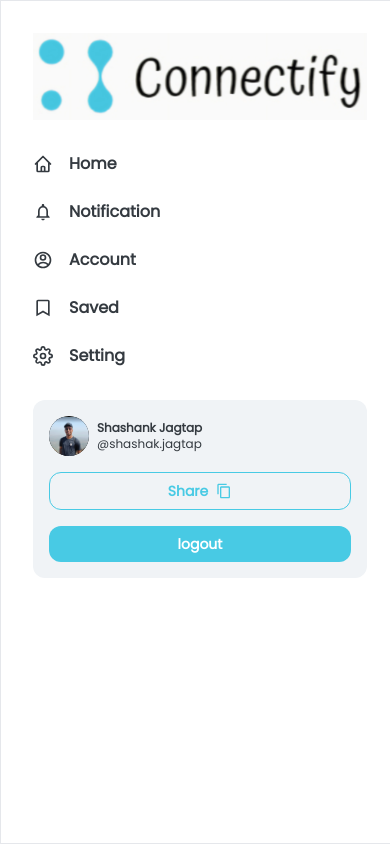
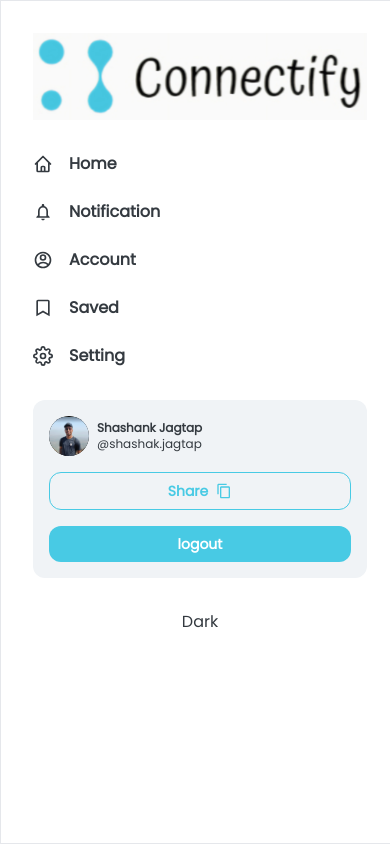
Before and after one commit to Oddwarrior/Connectify, a React (Vite) app in the folder client/: page / in a window 390 px wide. Shown: the top 845 px of the page. Built offline with nearby package versions, Linux system fonts and the light colour scheme.

Commit message:
dark theme added

```diff
--- a/client/src/App.jsx
+++ b/client/src/App.jsx
@@ -2,9 +2,8 @@ import React from "react"
 import Home from "./pages/Home"
 
 function App() {
-
   return (
-    <div className=" font-poppins">
+    <div className=" font-poppins  bg-backgroundBody text-text-primary dark:bg-backgroundBody-dark dark:text-text-primary-dark ">
       <Home />
     </div>
   )
--- /dev/null
+++ b/client/src/componenets/Card.jsx
@@ -0,0 +1,11 @@
+import React from 'react'
+
+const Card = ({ children, className }) => {
+    return (
+        <div className={`bg-background rounded-xl w-full dark:bg-background-dark text-sm ${className}`}>
+            {children}
+        </div>
+    )
+}
+
+export default Card
--- a/client/src/componenets/FollowerCard.jsx
+++ b/client/src/componenets/FollowerCard.jsx
@@ -1,4 +1,5 @@
 import React from 'react'
+import Card from './Card';
 
 const FollowerCard = () => {
 
@@ -37,9 +38,9 @@ const FollowerCard = () => {
     ];
 
     return (
-        <div className='bg-background rounded-xl w-full   mt-4 text-text-primary text-sm'>
+        <Card className=" mt-2">
             <div className=' px-6 p-4  font-semibold'>People who follow you</div>
-            <div className='overflow-auto  h-[35vh] px-4'>
+            <div className='overflow-auto  h-[34vh] px-4'>
                 {
                     followers.map((follower) => (
                         <div key={follower.id} className=' w-full rounded-xl p-2  flex justify-between items-center gap-4 text-sm'>
@@ -47,7 +48,7 @@ const FollowerCard = () => {
                                 <img className='w-10 h-10 object-contain rounded-full bg-black' src={follower.image} alt='dp' />
                                 <div>
                                     <div className='font-semibold'>{follower.name}</div>
-                                    <span>@{follower.username}</span>
+                                    <span className='dark:text-text-secondary-dark'>@{follower.username}</span>
                                 </div>
                             </div>
                             <button className='bg-accent rounded-xl px-4 p-2 text-white font-semibold'>Follow</button>
@@ -57,7 +58,7 @@ const FollowerCard = () => {
             </div>
 
 
-        </div>
+        </Card>
     )
 }
 
--- a/client/src/componenets/LeftBar.jsx
+++ b/client/src/componenets/LeftBar.jsx
@@ -1,4 +1,4 @@
-import React from 'react'
+import React, { useState } from 'react'
 import { HiOutlineHome } from "react-icons/hi"
 import { MdOutlineNotificationsNone, MdContentCopy } from "react-icons/md"
 import { RiAccountCircleLine } from "react-icons/ri"
@@ -6,13 +6,22 @@ import { BiBookmark } from "react-icons/bi"
 import { FiSettings } from "react-icons/fi"
 import myDp from "../assets/shashank_dp.png"
 import logo from "../assets/logo.png"
+import Card from './Card'
 
 const LeftBar = () => {
+    const [theme, setTheme] = useState(false);
+    if (theme) document.documentElement.classList.add("dark");
+    else document.documentElement.classList.remove("dark");
+
+    const handleTheme = () => {
+        setTheme(!theme);
+    }
+    //
     return (
-        <div className=' flex flex-col items-center px-8 gap-8 pt-8 border w-full h-screen justify-start '>
+        <div className=' flex flex-col items-center px-8 gap-8 pt-8 border dark:border-gray-700 w-full h-screen justify-start '>
             <img className=' font-extrabold  text-lg  w-full object-contain' src={logo} />
 
-            <ul className='flex flex-col gap-6 font-bold duration-300  w-full   text-text-primary '>
+            <ul className='flex flex-col gap-6 font-bold duration-300  w-full  '>
                 <li>
                     <div className=' flex gap-4  items-center  hover:text-accent hover:transition-colors '>
                         <HiOutlineHome size={"20px"} />
@@ -46,20 +55,19 @@ const LeftBar = () => {
             </ul>
 
             <MiniProfile />
-
+            <button onClick={handleTheme} > {theme ? 'Light' : 'Dark'}</button>
         </div>
     )
 }
 
-
 const MiniProfile = () => {
     return (
-        <div className=' bg-background  w-full rounded-xl  p-4  text-text-primary flex flex-col gap-4 text-sm'>
+        <Card className='flex flex-col gap-4 p-4 text-sm'>
             <div className=' flex gap-2 w-[90%] text-xs  items-center'>
                 <img className='w-10 h-10 object-contain rounded-full bg-black' src={myDp} alt='dp' />
                 <div>
                     <div className='font-semibold '>Shashank Jagtap</div>
-                    <span >@shashak.jagtap</span>
+                    <span className=' dark:text-text-secondary-dark' >@shashak.jagtap</span>
                 </div>
             </div>
             <button className='  border  border-accent  text-accent rounded-xl p-1 py-2 font-semibold'>
@@ -70,7 +78,8 @@ const MiniProfile = () => {
 
             </button>
             <button className='bg-accent rounded-xl p-1 py-2 text-white font-semibold'> logout</button>
-        </div>
+
+        </Card>
     )
 }
 
--- a/client/src/componenets/Post.jsx
+++ b/client/src/componenets/Post.jsx
@@ -3,15 +3,17 @@ import myDp from "../assets/shashank_dp.png"
 import { AiOutlineHeart } from "react-icons/ai"
 import { BiCommentDetail } from "react-icons/bi"
 import { LuShare } from "react-icons/lu"
+import Card from './Card'
 
 const Post = ({ post }) => {
     return (
-        <div className=' bg-background  w-full rounded-xl  p-6  text-text-primary flex flex-col gap-4 text-sm'>
+        <Card className={'rounded-none md:rounded-xl'}>
+            <div className='  w-full rounded-xl  p-6 flex flex-col gap-4 text-sm'>
                 <div className=' flex gap-4'>
                     <img className='w-10 h-10 object-contain rounded-full bg-black' src={post.profile_image} alt='dp' />
                     <div>
                         <div className='font-semibold'>{post.username}</div>
-                    <span > {post.time}</span>
+                        <span className=' dark:text-text-secondary-dark' > {post.time}</span>
                     </div>
                 </div>
                 <img className='  w-full h-full bg-black rounded object-contain' src={post.image} alt='post' />
@@ -25,6 +27,7 @@ const Post = ({ post }) => {
                 </div>
 
             </div>
+        </Card>
     )
 }
 
--- a/client/src/componenets/RightBar.jsx
+++ b/client/src/componenets/RightBar.jsx
@@ -5,16 +5,16 @@ import TrendingCard from './TrendingCard'
 
 const Search = () => {
     return (
-        <div className='flex  items-center gap-2 rounded-full w-full bg-background-dark p-2 px-4 '>
+        <div className='flex  items-center gap-2 rounded-xl text-sm w-full  bg-background-secondary dark:bg-background-seondary-dark p-2 px-4 '>
             <span className=' text-text-secondary'><BiSearch size="20px" /></span>
-            <input type='text' placeholder='search' className=' focus:outline-none  bg-background-dark text-text-primary' />
+            <input type='text' placeholder='search' className=' focus:outline-none  bg-background-secondary dark:bg-background-seondary-dark ' />
         </div>
     )
 }
 
 const RightBar = () => {
     return (
-        <div className='hidden md:flex flex-col items-center p-6 gap-2 pt-8 h-screen border w-full'>
+        <div className='hidden md:flex flex-col items-center p-6 gap-2 pt-8 h-screen border dark:border-gray-700 w-full'>
             <Search />
             <FollowerCard />
             <TrendingCard />
--- a/client/src/componenets/TrendingCard.jsx
+++ b/client/src/componenets/TrendingCard.jsx
@@ -1,4 +1,5 @@
 import React from 'react'
+import Card from './Card';
 
 const TrendingCard = () => {
     const trendingHashtags = [
@@ -16,7 +17,7 @@ const TrendingCard = () => {
     ];
 
     return (
-        <div className=' bg-background rounded-xl w-full  mt-4 text-text-primary text-sm '>
+        <Card className='mt-2'>
             <div className=' px-6 p-4 font-semibold'>Trending</div>
             <div className='overflow-auto px-4 h-44'>
                 {
@@ -27,7 +28,7 @@ const TrendingCard = () => {
                     ))
                 }
             </div>
-        </div>
+        </Card>
 
 
     )
--- a/client/src/index.css
+++ b/client/src/index.css
@@ -10,7 +10,7 @@
 }
 
 body {
-  /* background-color: #F0F3F6; */
+  /* background-color: #082032; */
 
 }
 
@@ -31,7 +31,7 @@ body {
 
 /* Track styles */
 ::-webkit-scrollbar-track {
-  background: #f1f1f150;
+  /* background: #f1f1f150; */
 }
 
 /* Handle styles */
--- a/client/src/pages/Home.jsx
+++ b/client/src/pages/Home.jsx
@@ -4,7 +4,7 @@ import RightBar from '../componenets/RightBar'
 import Middle from '../componenets/Middle'
 export default function Home() {
     return (
-        <div className=' grid  lg:grid-cols-[20%_50%_30%]'>
+        <div className=' grid  lg:grid-cols-[20%_50%_30%] '>
             <LeftBar />
             <Middle />
             <RightBar />
--- a/client/tailwind.config.js
+++ b/client/tailwind.config.js
@@ -4,14 +4,22 @@ export default {
     "./index.html",
     "./src/**/*.{js,ts,jsx,tsx}",
   ],
+  darkMode: "class",
   theme: {
     extend: {
       colors: {
         "text-primary": "#343A40",
         "text-secondary": "#ADB5BD",
+        "backgroundBody": "#ffffff",
         "background": "#F0F3F6",
-        "background-dark": "#DEE2E6",
-        "accent": "#48cae4"
+        "background-secondary": "#DEE2E6",
+        "accent": "#48cae4",
+
+        "backgroundBody-dark": '#082032',
+        "background-dark": '#2C394B',
+        "background-seondary-dark": "#526D82 ",
+        "text-primary-dark": "#DEE2E6",
+        "text-secondary-dark": "#9DB2BF",
       },
       fontFamily: {
         "poppins": ["Poppins"]
```
Also changed, not shown: client/src/componenets/Share.jsx (+6 -4 lines). Lines whose indentation alone changed are shown as unchanged.
